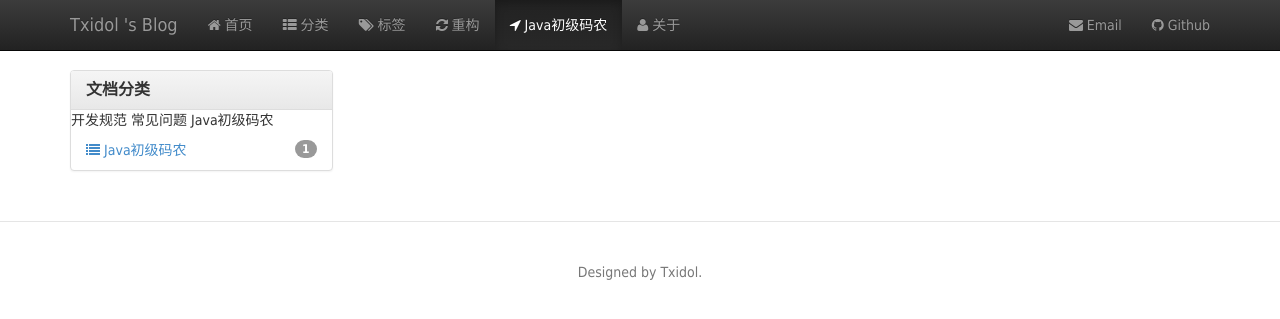
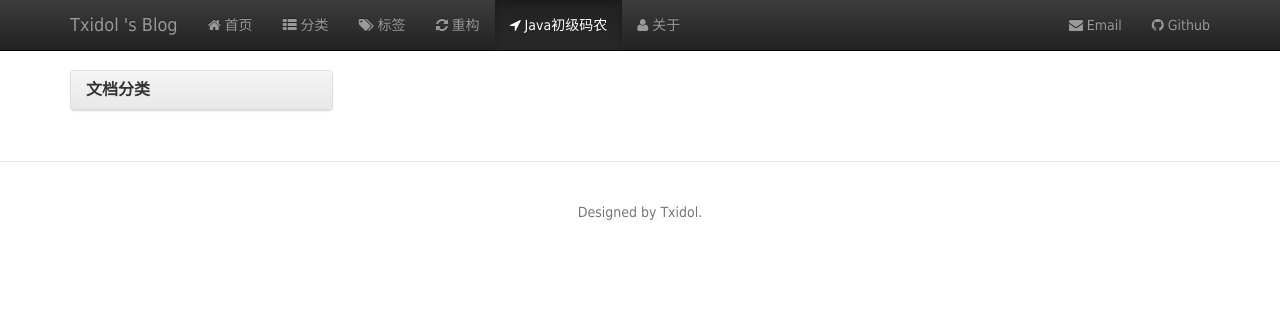
Before and after one commit to txidol/txidol.github.io, a Jekyll site: the page built from java_base.html, in a window 1280 px wide. Shown: the top 319 px of the page. Built offline with Jekyll 4.4.1, drawn with Linux system fonts in a browser that asks for light colours; nearby versions of some CDN libraries; Markdown is read by kramdown in place of the engine named in the settings.

Commit message:
Update java_base.html

```diff
--- a/java_base.html
+++ b/java_base.html
@@ -12,8 +12,7 @@ title: Java初级码农
             </div>
             <ul class="nav nav-pills nav-stacked">
                 {% for category in site.categories %}
-                {{ category[0] }}
-                {% if category[0] == "Java初级码农" %}
+                {% if category[0] == "java初级码农" %}
                 <li>
                     <a href="{{ site.ctx }}/categories#{{ category[0] }}">
                         <span class="badge pull-right">{{ category[1].size }}</span>
```
